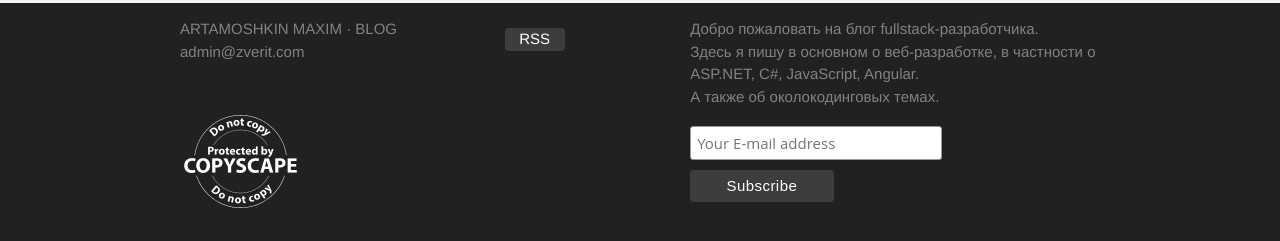
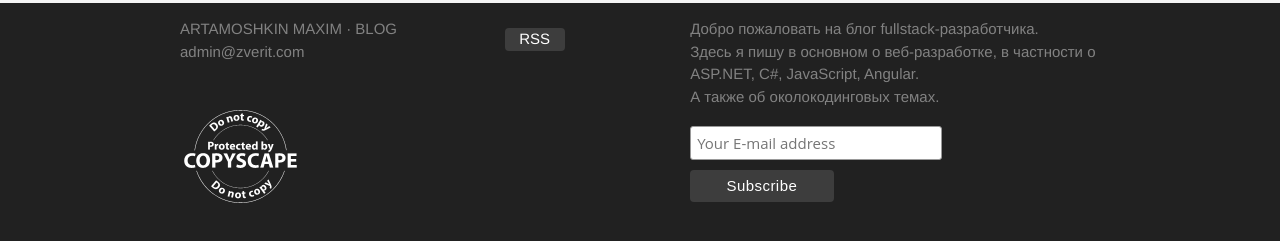
Before and after one commit to martamoshkin/blog.zverit.com, a Jekyll site: the page built from index.html, in a window 1280 px wide. Shown: the part 2250-2491 px from the top of the page. Built offline with Jekyll 4.4.1, drawn with Linux system fonts in a browser that asks for light colours; the list of posts is cut into pages by our own code.

Commit message:
copyscape margin

```diff
--- a/_sass/_layout.scss
+++ b/_sass/_layout.scss
@@ -102,7 +102,7 @@
   background-color: #212121;
 
   .copyscape {
-    margin: 40px 0 0 0;
+    margin: 35px 0 0 0;
   }
 
 
```
